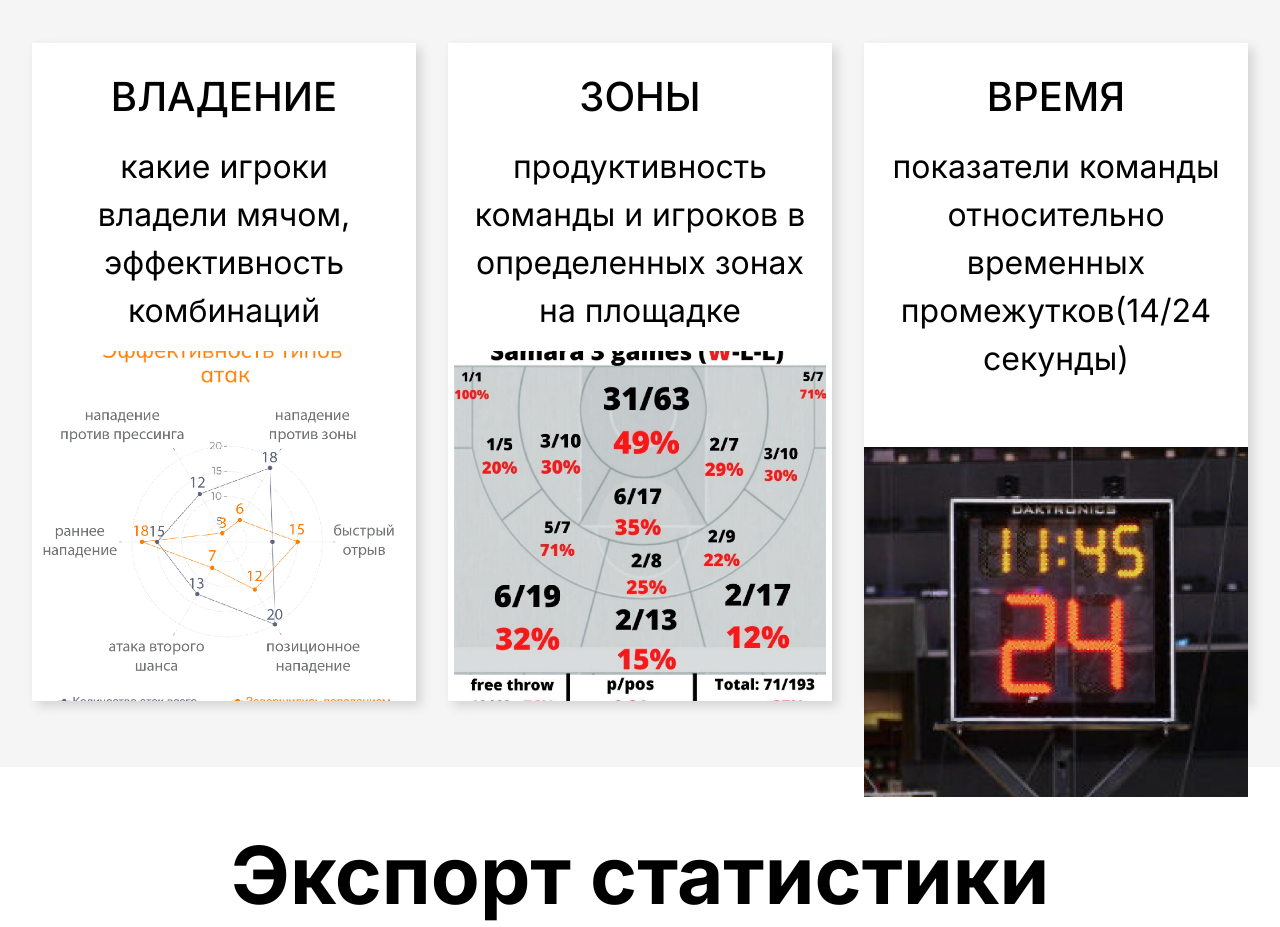
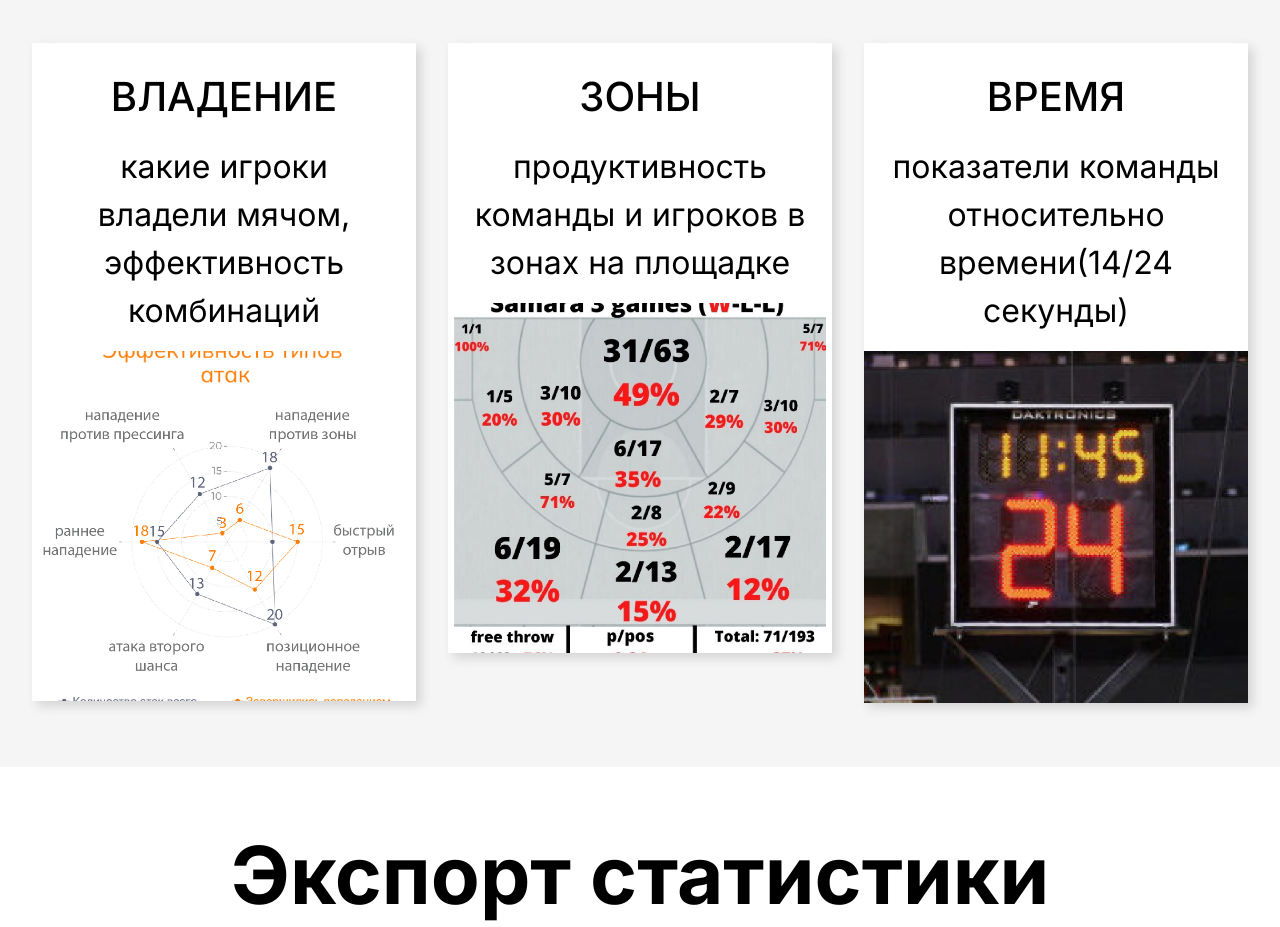
Before and after one commit to undefined-sfedu/Basket-Feature-presentation, a website built with Parcel: page index.html in a window 1280 px wide. Shown: the part 1460-2387 px from the top of the page. Built offline with nearby package versions, Linux system fonts and the light colour scheme.

Commit message:
changed text in cards

```diff
--- a/index.html
+++ b/index.html
@@ -110,8 +110,7 @@
             <div class="home-container04">
               <span class="home-text28">ЗОНЫ</span>
               <span class="home-text29">
-                продуктивность команды и игроков в определенных зонах на
-                площадке
+                продуктивность команды и игроков в зонах на площадке
               </span>
               <img
                 alt="image"
@@ -122,9 +121,7 @@
             <div class="home-container05">
               <span class="home-text30">ВРЕМЯ</span>
               <span class="home-text31">
-                <span>показатели команды относительно временных промежутков(14/24 секунды)</span>
-                <br />
-                <br />
+                <span>показатели команды относительно времени(14/24 секунды)</span>
               </span>
               <img
                 alt="image"
```
